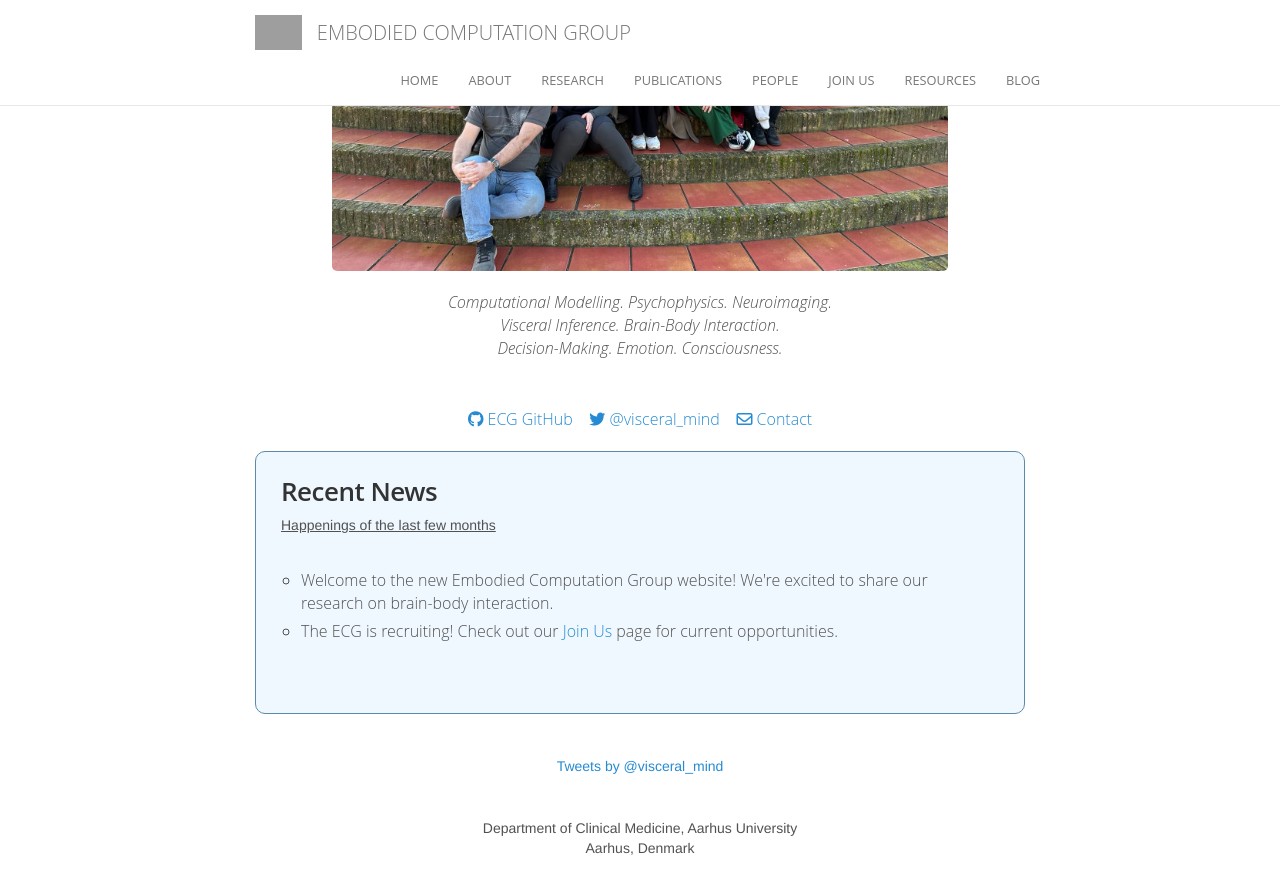
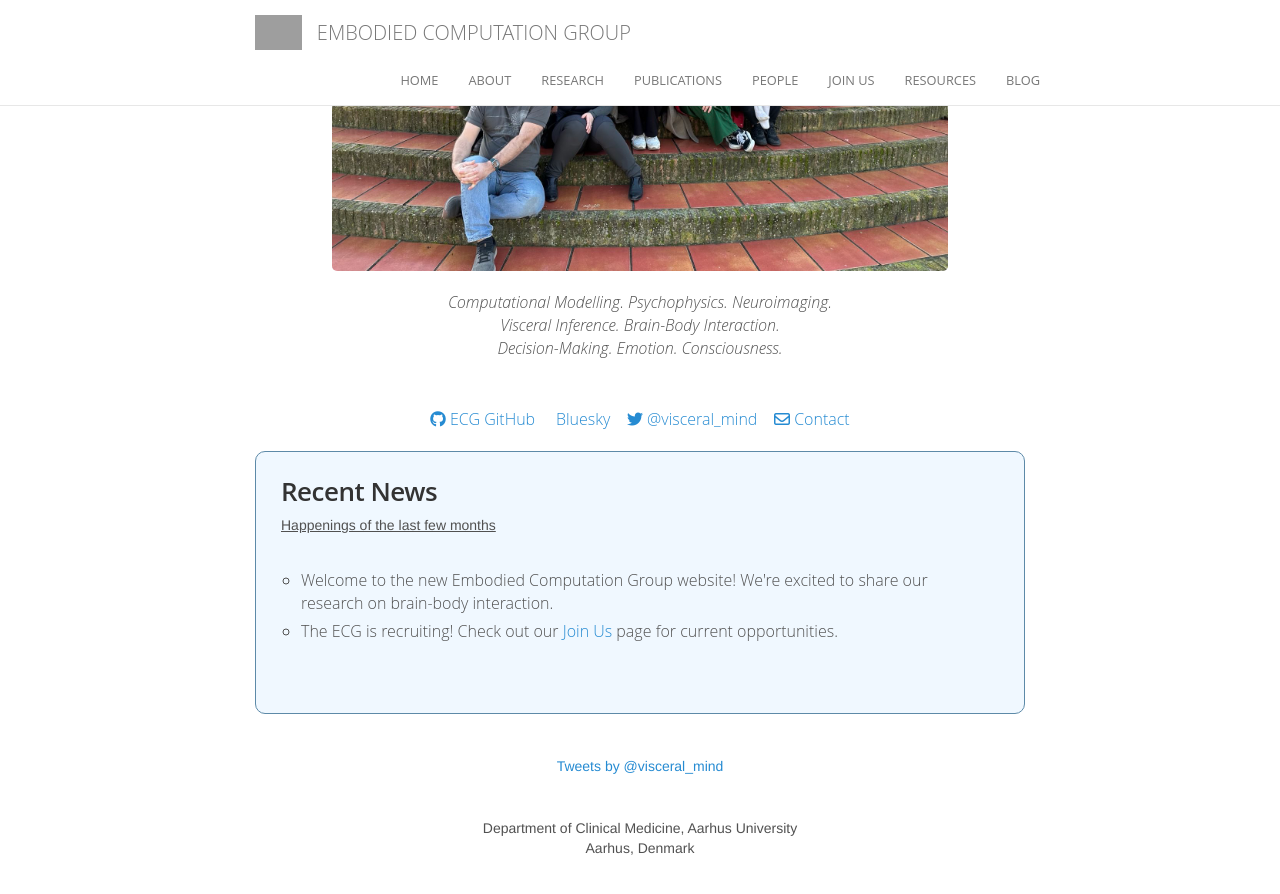
Before and after one commit to embodied-computation-group/embodied-computation-group.github.io, a Jekyll site: the page built from index.html, in a window 1280 px wide and 900 px high, scrolled down 980 px. Shown: the top 894 px of the window. Built offline with Jekyll 4.4.1, drawn with Linux system fonts in a browser that asks for light colours; comment, search, counter and statistics services are not loaded; grey boxes are pictures that could not be loaded.

Commit message:
Add Bluesky link to homepage social links

```diff
--- a/index.html
+++ b/index.html
@@ -29,6 +29,7 @@ layout: default
         <span style="display: block; margin-bottom: 3em"></span>
 
       <a href="https://github.com/embodied-computation-group"><i class="fab fa-github"></i> ECG GitHub</a>&nbsp;&nbsp;&nbsp;
+      <a href="https://bsky.app/profile/the-ecg.org"><i class="fab fa-bluesky"></i> Bluesky</a>&nbsp;&nbsp;&nbsp;
       <a href="https://twitter.com/visceral_mind"><i class="fab fa-twitter"></i> @visceral_mind</a>&nbsp;&nbsp;&nbsp;
       <a href="mailto:micah@cfin.au.dk"><i class="far fa-envelope"></i> Contact</a>
       </p>
```
